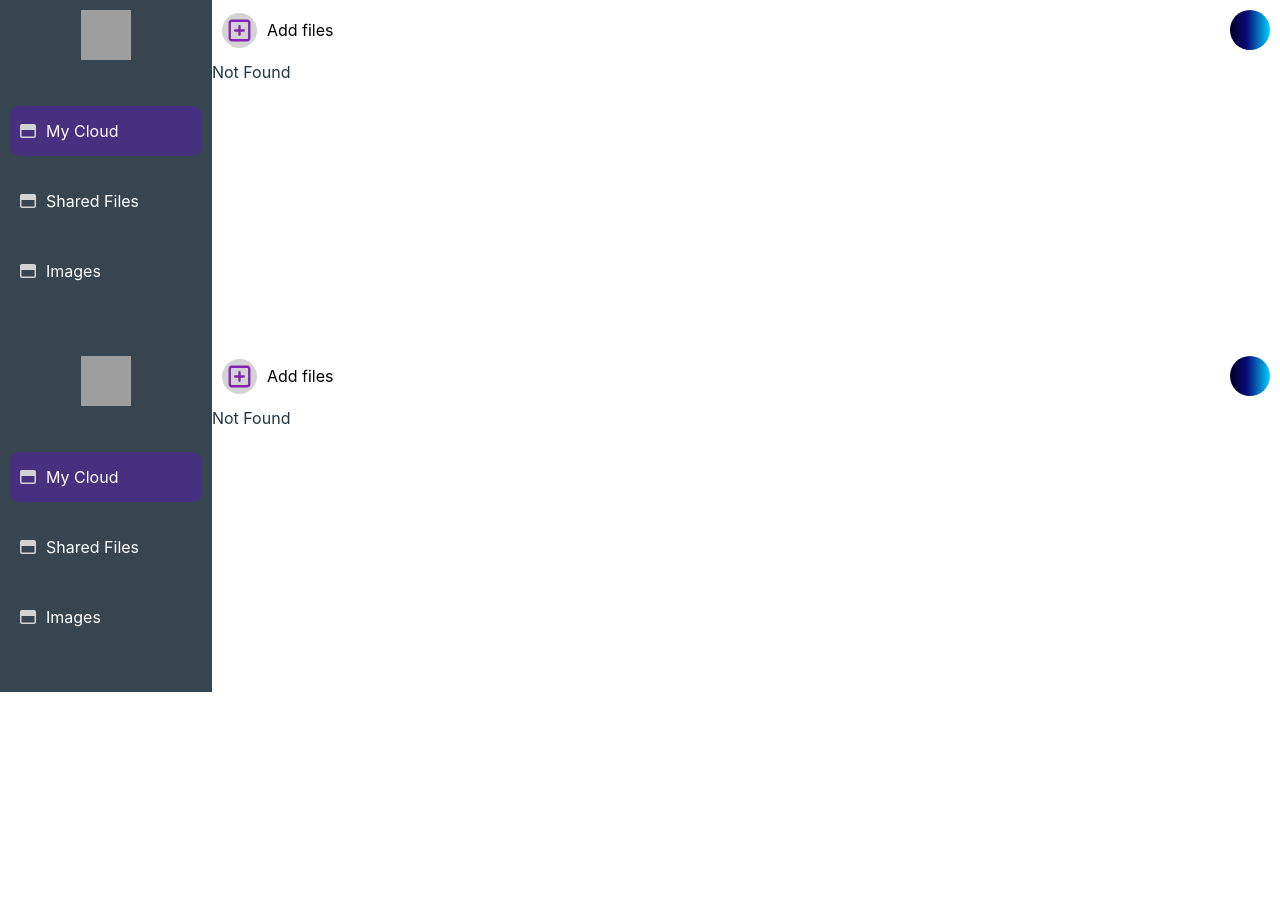
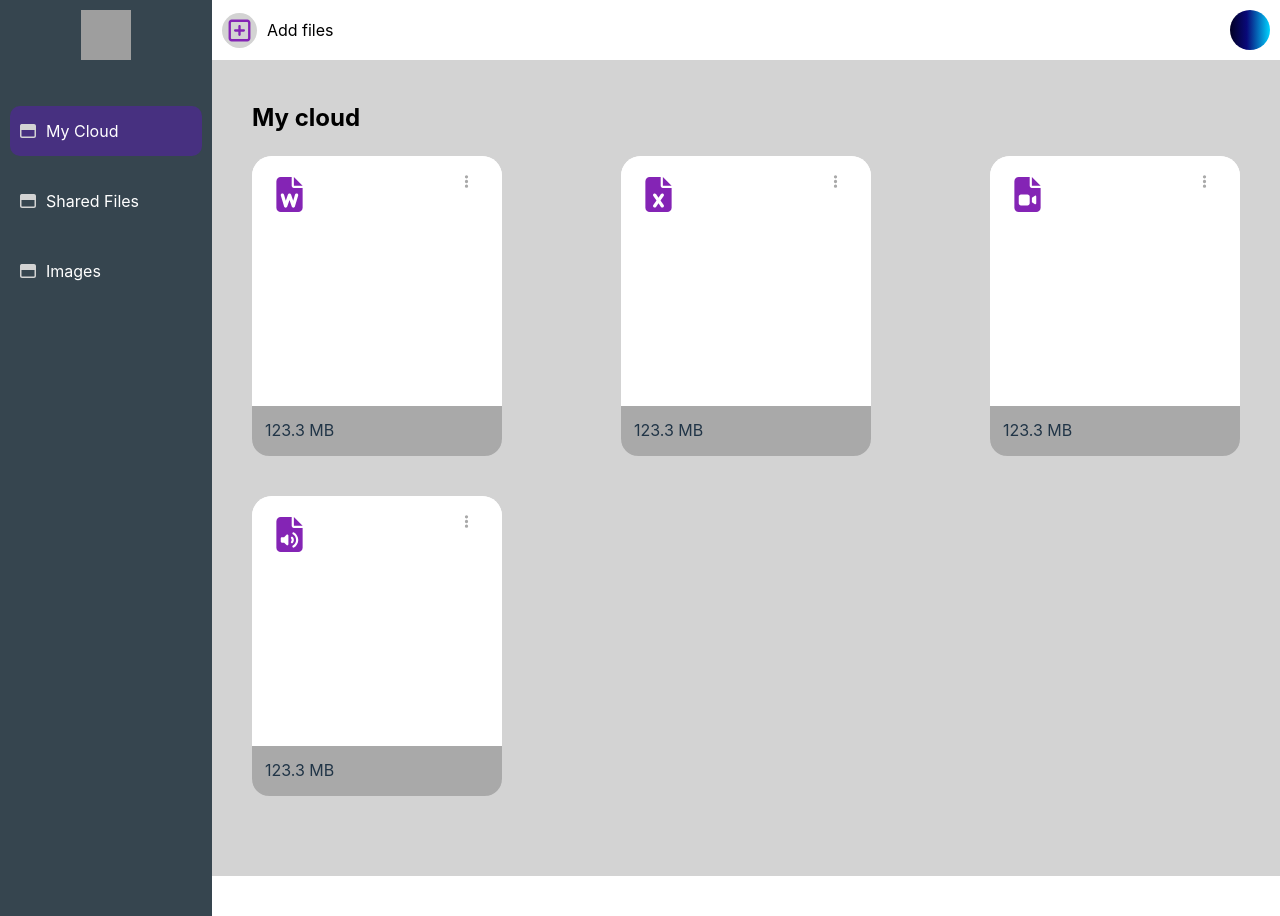
Before and after one commit to web2ls/own-image-storage, a React (Vite) app in the folder frontend-rebuild/: page / in a window 1280 px wide. Before the commit this address had no page. Before the commit the page ends 800 px from the top, so only its background shows below. Built offline with nearby package versions, Linux system fonts and the light colour scheme; grey boxes are pictures that could not be loaded.

Commit message:
Fixed route navigation

```diff
--- a/frontend-rebuild/src/App.jsx
+++ b/frontend-rebuild/src/App.jsx
@@ -9,12 +9,10 @@ function App() {
   return (
     <div className='App'>
       <Routes>
-        <Route path='/' element={<Layout />}>
-          <Route path='cloud' element={<FilesList />} />
-        </Route>
+        <Route path='/*' element={<Layout />}>
+      </Route>
         <Route path='/login' element={<Login />} />
       </Routes>
-      <Layout />
     </div>
   );
 }
--- a/frontend-rebuild/src/components/Login.jsx
+++ b/frontend-rebuild/src/components/Login.jsx
@@ -2,7 +2,7 @@ import styled from 'styled-components';
 
 const Login = () => {
   return (
-    <div>
+    <div style={{color: 'black'}}>
       Login
     </div>
   )
--- a/frontend-rebuild/src/components/Main.jsx
+++ b/frontend-rebuild/src/components/Main.jsx
@@ -10,11 +10,11 @@ const Main = () => {
   return (
     <MainWrapper>
       <Routes>
-
-        <Route path='/images' element={<ImagesList />} />
-        <Route path='/shared' element={<SharedFilesList />} />
-        <Route path='/upload' element={<Upload />} />
-        <Route path="*" element={<div>Not Found</div>} />
+        <Route path='/' element={<FilesList />} />
+          <Route path='images' element={<ImagesList />} />
+          <Route path='shared' element={<SharedFilesList />} />
+          <Route path='upload' element={<Upload />} />
+          <Route path="*" element={<div>Not Found</div>} />
       </Routes>
     </MainWrapper>
   )
```
